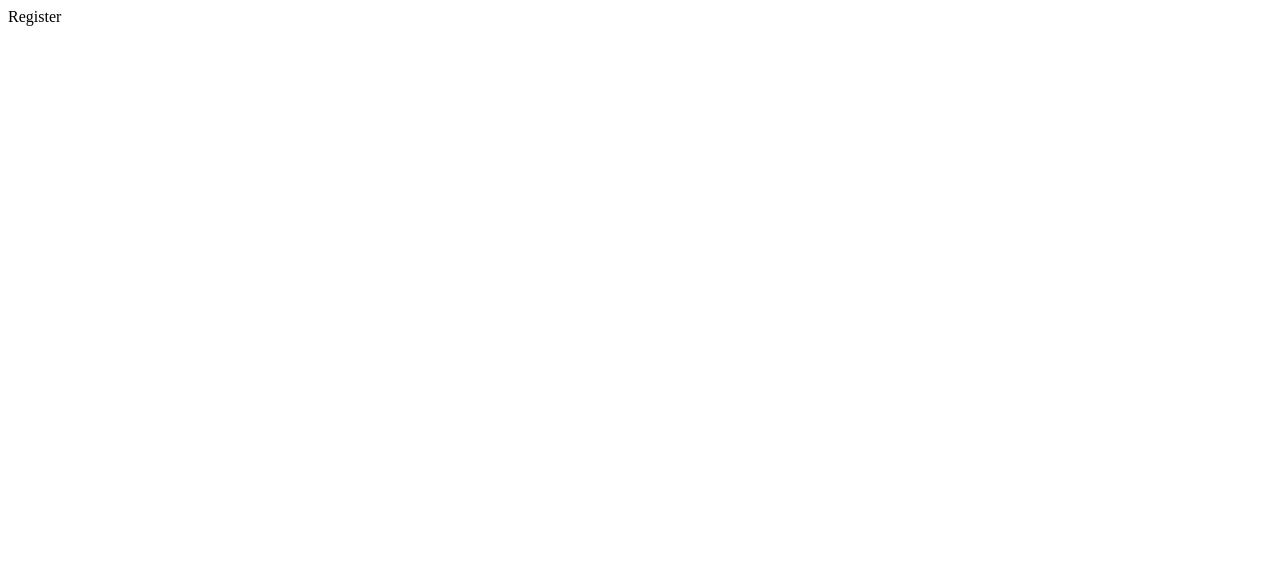
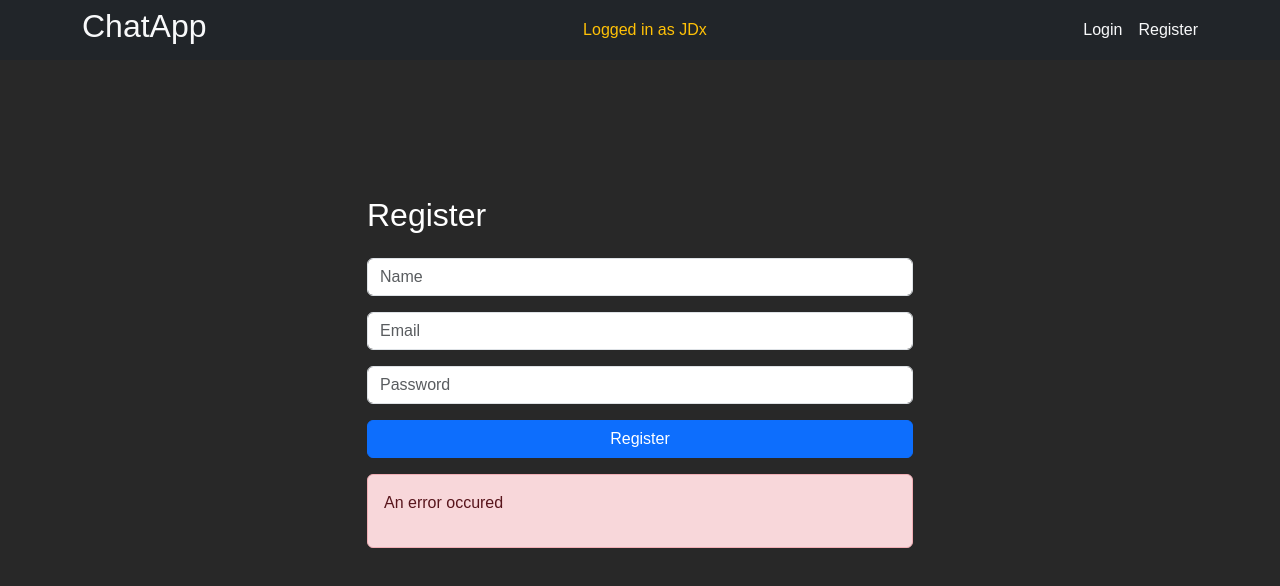
Before and after one commit to jdx-code/real-time-chat-app, a React (Vite) app in the folder client/: page /register in a window 1280 px wide. Shown: the top 586 px of the page. Built offline with nearby package versions, Linux system fonts and the light colour scheme.

Commit message:
Added React Bootstrap to design NavBar component and Login, Register Forms

```diff
--- a/client/package.json
+++ b/client/package.json
@@ -10,7 +10,9 @@
     "preview": "vite preview"
   },
   "dependencies": {
+    "bootstrap": "^5.3.2",
     "react": "^18.2.0",
+    "react-bootstrap": "^2.10.1",
     "react-dom": "^18.2.0",
     "react-router-dom": "^6.22.0"
   },
--- a/client/src/App.jsx
+++ b/client/src/App.jsx
@@ -2,17 +2,23 @@ import { Routes, Route, Navigate } from "react-router-dom"
 import Chat from "./pages/Chat"
 import Login from "./pages/Login"
 import Register from "./pages/Register"
+import "bootstrap/dist/css/bootstrap.min.css"
+import { Container } from "react-bootstrap"
+import NavBar from "./components/NavBar"
 
 function App() {
 
   return (
     <>
+      <NavBar />
+      <Container>
         <Routes>
           <Route path="/" element={<Chat />} />
           <Route path="/login" element={<Login />} />
           <Route path="/register" element={<Register />} />
           <Route path="*" element={<Navigate to="/" />} />
         </Routes>
+      </Container>
     </>
   )
 }
--- /dev/null
+++ b/client/src/components/NavBar.jsx
@@ -0,0 +1,38 @@
+import { Container, Nav, Navbar, Stack } from "react-bootstrap"
+import { Link } from "react-router-dom"
+
+const NavBar = () => {
+  return (
+    <Navbar bg="dark" className="mb-4" style={{ height: "3.75rem" }}>
+      <Container>
+        <h2>
+          <Link
+            to="/"
+            className="link-light text-decoration-none"
+          >
+            ChatApp
+          </Link>
+        </h2>
+        <span className="text-warning">Logged in as JDx</span>
+        <Nav>
+          <Stack direction="horizontal" gap={3}>
+            <Link
+              to="/login"
+              className="link-light text-decoration-none"
+            >
+              Login
+            </Link>
+            <Link
+              to="/register"
+              className="link-light text-decoration-none"
+            >
+              Register
+            </Link>
+          </Stack>
+        </Nav>
+      </Container>
+    </Navbar>
+  )
+}
+
+export default NavBar
--- a/client/src/index.css
+++ b/client/src/index.css
@@ -0,0 +1,7 @@
+@import url('https://fonts.googleapis.com/css2?family=Poppins:wght@400;700&display=swap');
+
+body{
+    font-family: "Nunito", sans-serif;
+    background: rgb(40, 40, 40);
+    color: #fff;
+}
--- a/client/src/pages/Login.jsx
+++ b/client/src/pages/Login.jsx
@@ -1,8 +1,29 @@
-import React from 'react'
+import { Alert, Button, Form, Row, Col, Stack } from "react-bootstrap"
 
 const Login = () => {
   return (
-    <div>Login</div>
+    <>
+      <Form>
+        <Row style={{ height: "100vh", justifyContent: "center", paddingTop: "10%" }}>
+          <Col xs={6}>
+            <Stack gap={3}>
+              <h2>Login</h2>
+
+              <Form.Control type="email" placeholder="Email" />
+              <Form.Control type="password" placeholder="Password" />
+              <Button variant="primary" type="submit">
+                Login
+              </Button>
+
+              <Alert variant="danger">
+                <p>An error occured</p>
+              </Alert>
+
+            </Stack>
+          </Col>
+        </Row>
+      </Form>
+    </>
   )
 }
 
--- a/client/src/pages/Register.jsx
+++ b/client/src/pages/Register.jsx
@@ -1,8 +1,30 @@
-import React from 'react'
+import { Alert, Button, Form, Row, Col, Stack } from "react-bootstrap"
 
 const Register = () => {
   return (
-    <div>Register</div>
+    <>
+      <Form>
+        <Row style={{ height: "100vh", justifyContent: "center", paddingTop: "10%" }}>
+          <Col xs={6}>
+            <Stack gap={3}>
+              <h2>Register</h2>
+
+              <Form.Control type="text" placeholder="Name" />
+              <Form.Control type="email" placeholder="Email" />
+              <Form.Control type="password" placeholder="Password" />
+              <Button variant="primary" type="submit">
+                Register
+              </Button>
+
+              <Alert variant="danger">
+                <p>An error occured</p>
+              </Alert>
+
+            </Stack>
+          </Col>
+        </Row>
+      </Form>
+    </>
   )
 }
 
```
Also changed, not shown: 1 other file (tests, documents, lock files or other folders). Lines whose indentation alone changed are shown as unchanged.
